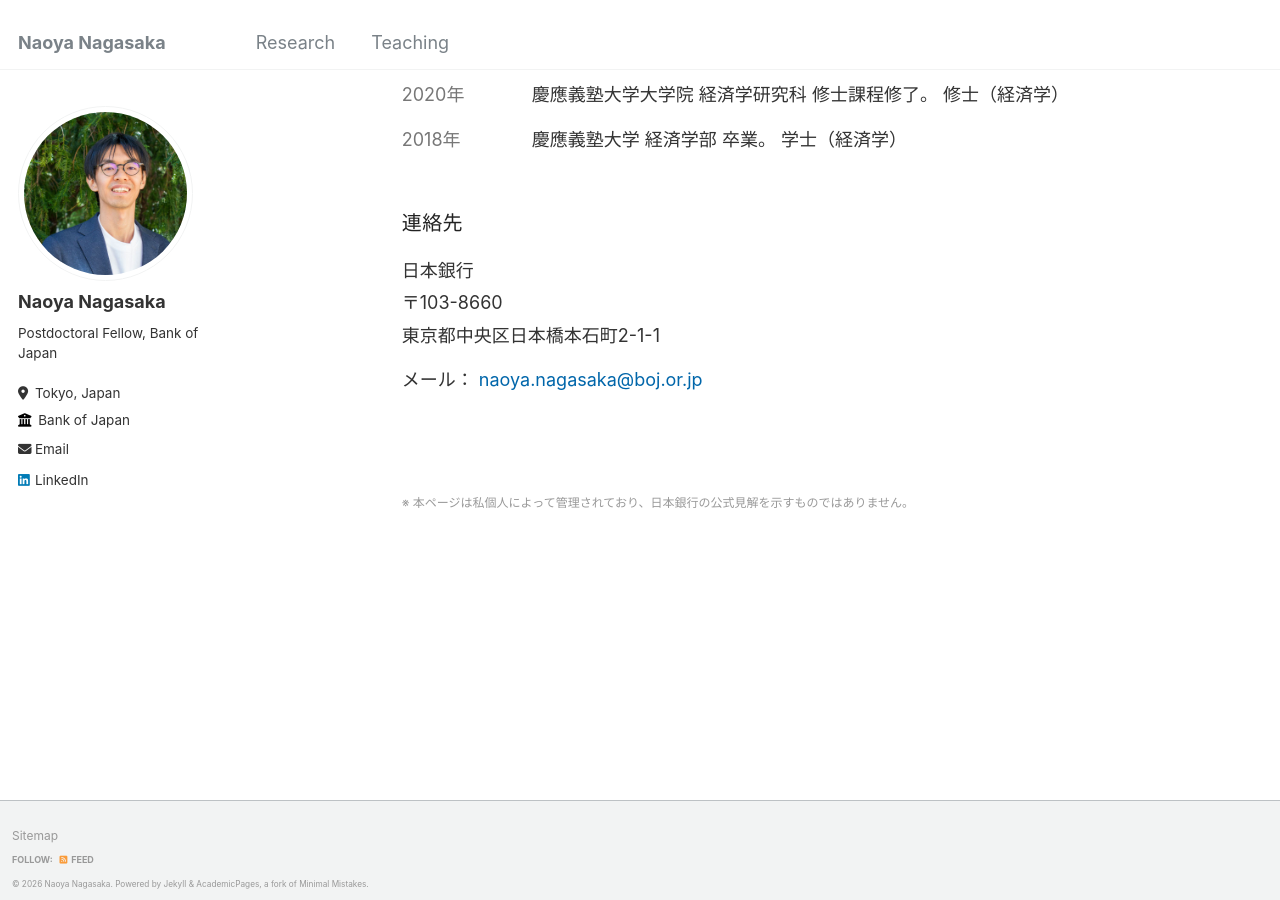
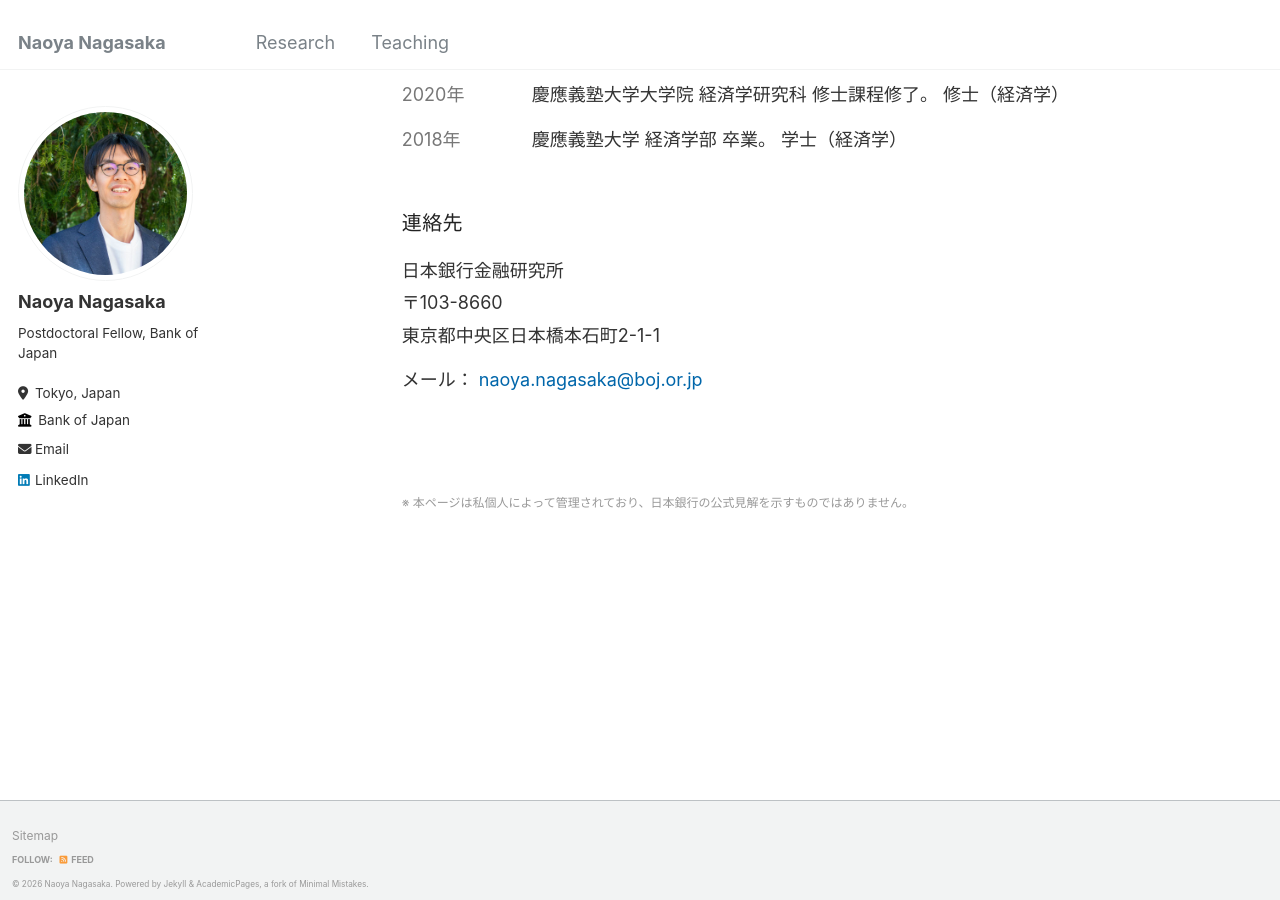
Before and after one commit to naonagas/naonagas.github.io, a Jekyll site: the page built from _pages/japanese.html, in a window 1280 px wide and 900 px high, scrolled down 679 px. Built offline with Jekyll 4.4.1, drawn with Linux system fonts in a browser that asks for light colours.

Commit message:
Update japanese.html

```diff
--- a/_pages/japanese.html
+++ b/_pages/japanese.html
@@ -271,7 +271,7 @@ author_profile: true
     <h2>連絡先</h2>
 
     <p>
-        日本銀行<br>
+        日本銀行金融研究所<br>
         〒103-8660<br>
         東京都中央区日本橋本石町2-1-1
     </p>
```
